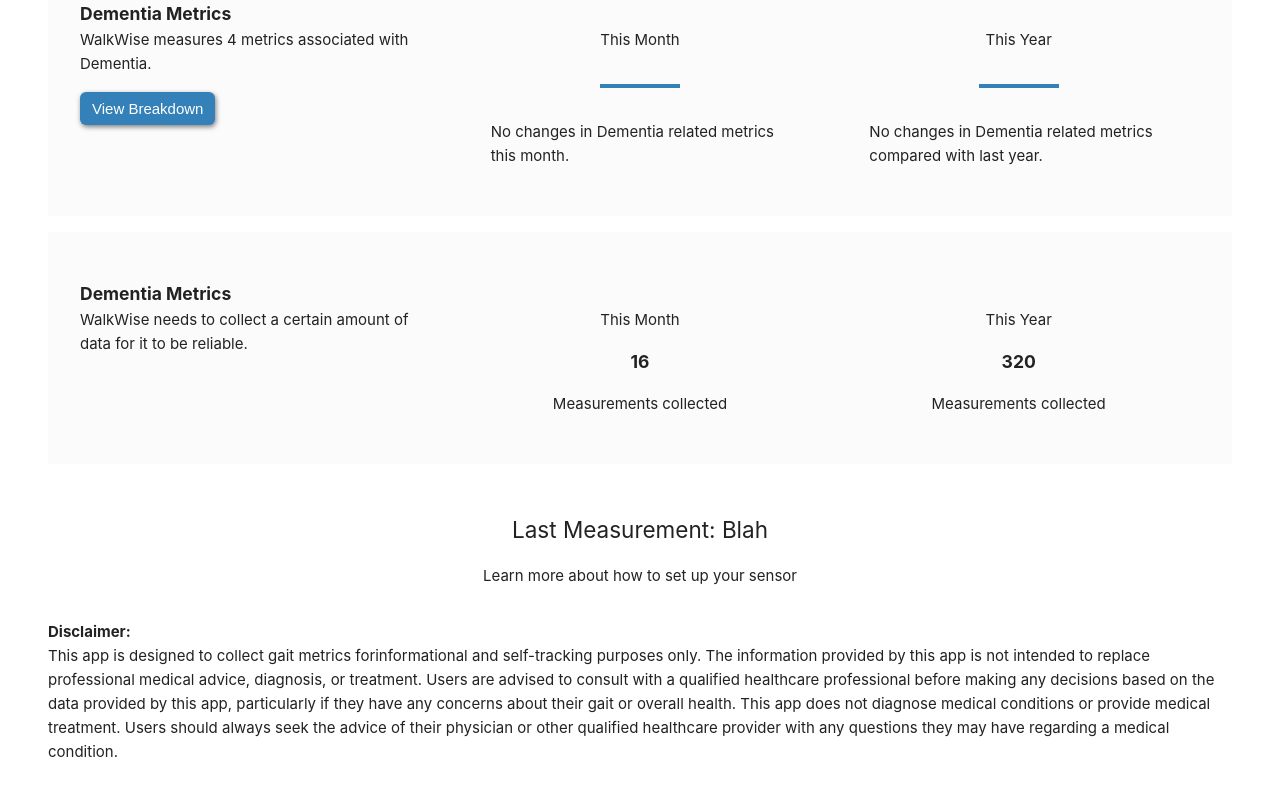
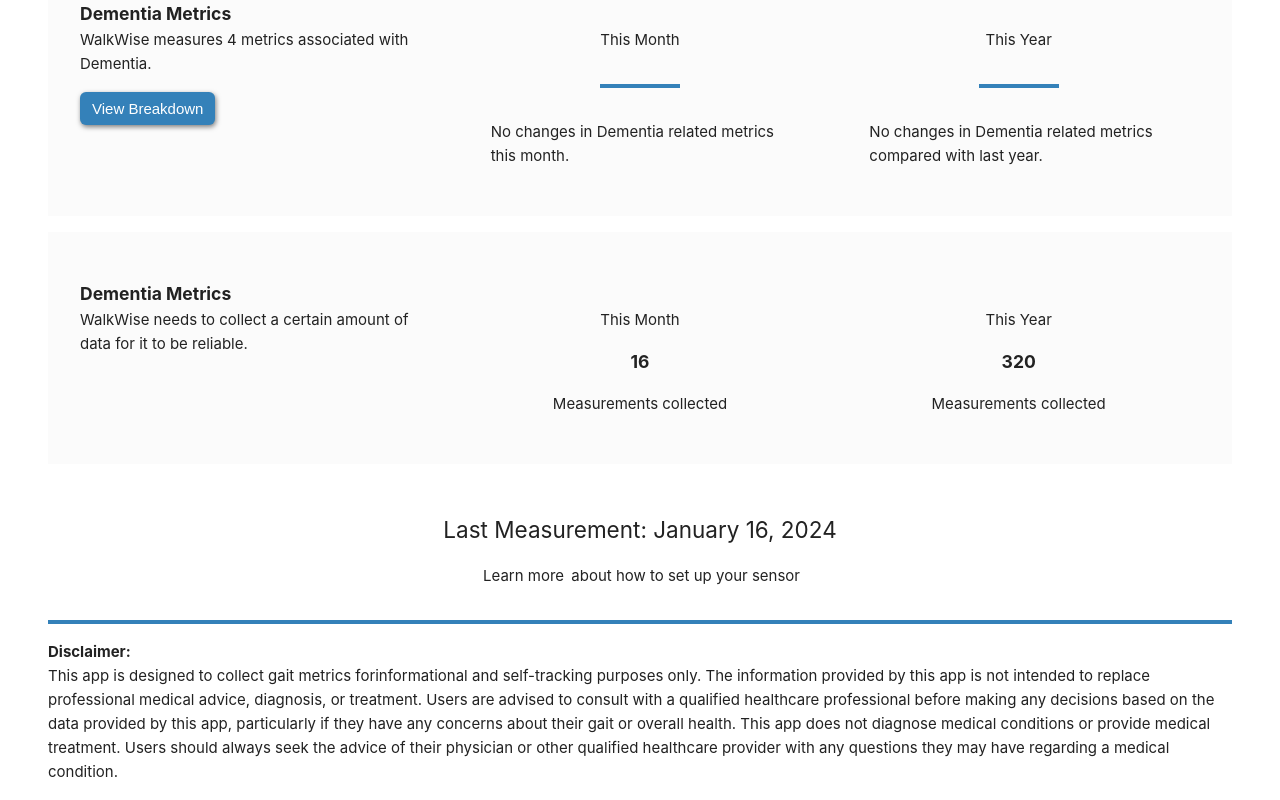
Before and after one commit to Capstone-Gait-Keepers/capstone, a Vue app in the folder frontend/: page / in a window 1280 px wide. Shown: the part 946-1746 px from the top of the page. Built offline with nearby package versions, Linux system fonts and the light colour scheme.

Commit message:
Fixed broken css link

```diff
--- a/frontend/src/views/HomeView.vue
+++ b/frontend/src/views/HomeView.vue
@@ -89,8 +89,8 @@
       </div>
     </div>
     <div class="data-collection-info">
-      <h2>Last Measurement: Blah</h2>
-      <p>Learn more about how to set up your sensor</p>
+      <h2>Last Measurement: January 16, 2024</h2>
+      <p><a href="https://www.youtube.com/watch?v=dQw4w9WgXcQ" target="_blank">Learn more</a> about how to set up your sensor</p>
     </div>
     <strong>Disclaimer:</strong>
     <p>
@@ -152,5 +152,7 @@
   flex-direction: column;
   align-items: center;
   gap: 1rem;
+  border-bottom: 4px solid var(--color-main);
+  margin-bottom: 1rem;
 }
 </style>
--- a/frontend/src/views/SettingsView.vue
+++ b/frontend/src/views/SettingsView.vue
@@ -54,7 +54,7 @@
 }
 </script>
 
-<style scoped src="@vueform/toggle/themes/default.css">
+<style scoped>
 .content {
   margin-bottom: 8rem;
 }
```
